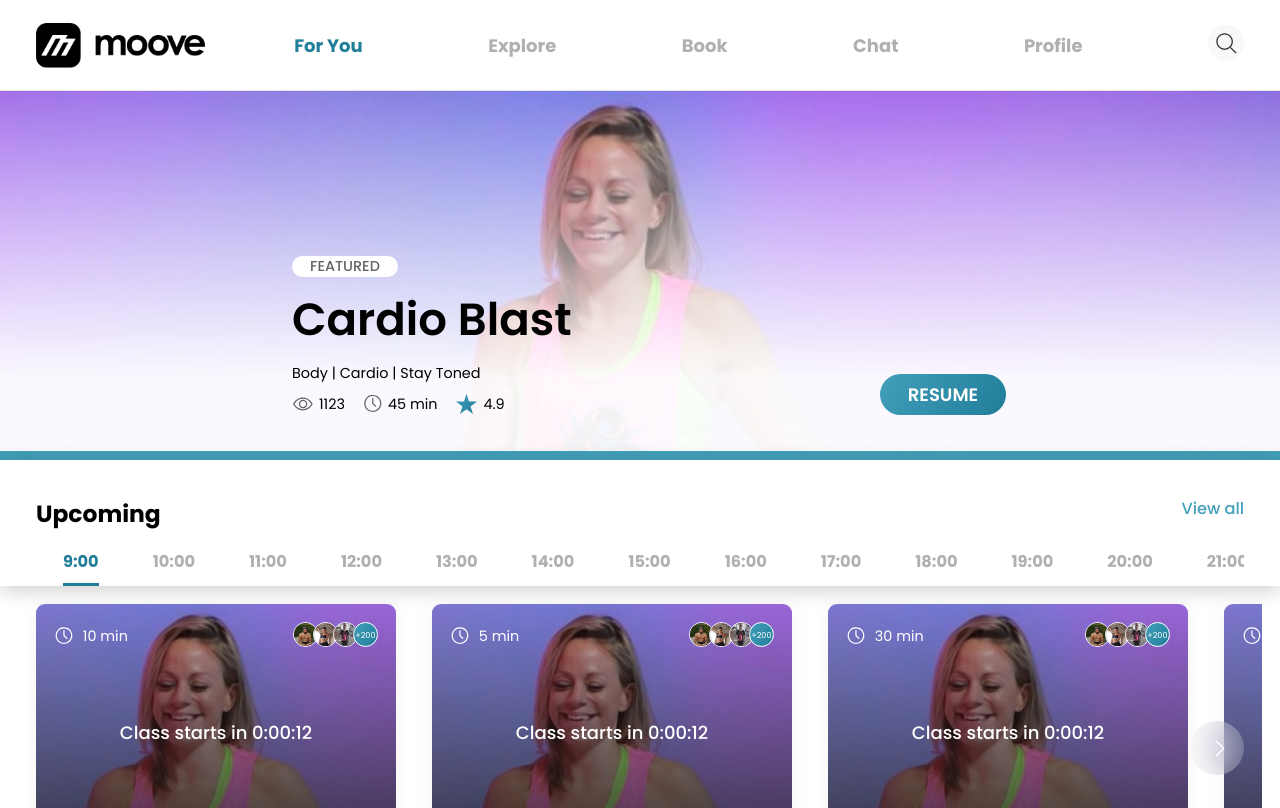
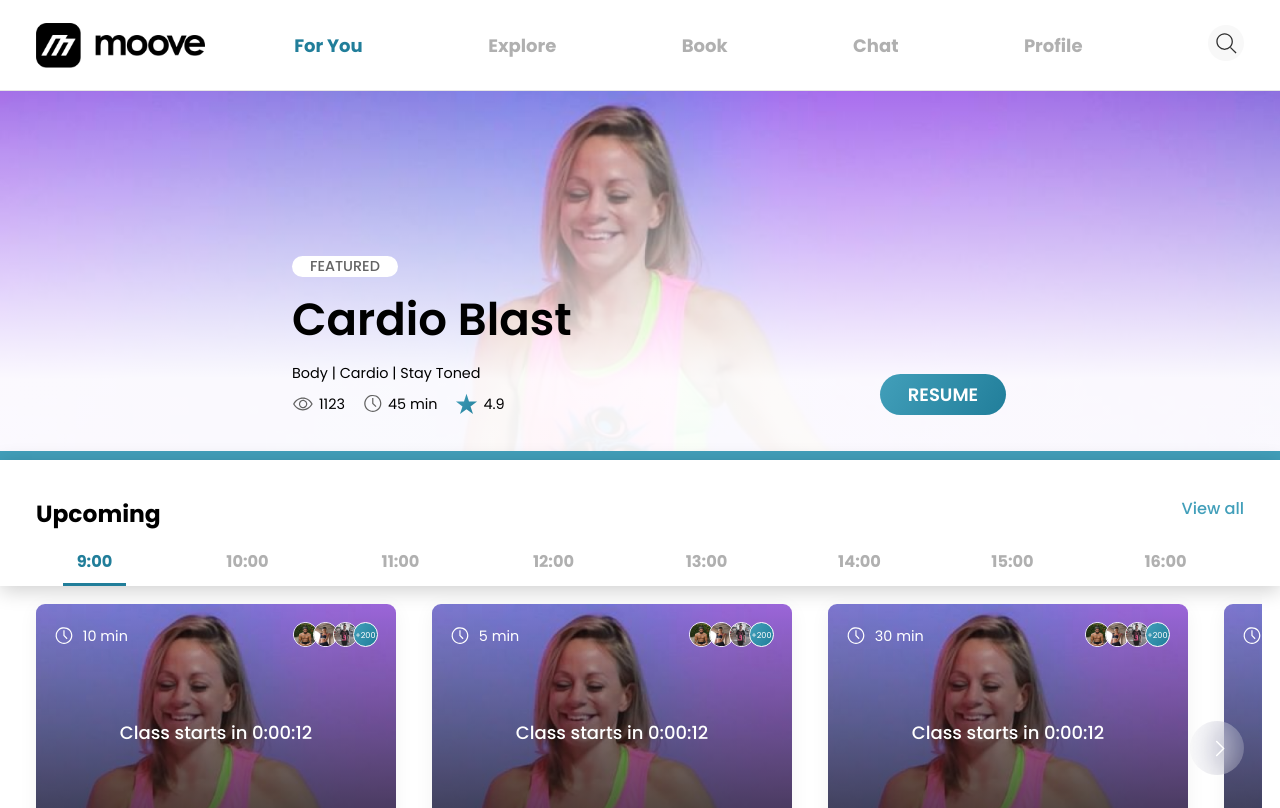
Before and after one commit to Andryha-Step/fit-app, a React (Create React App) app: page /app/forYou in a window 1280 px wide. Shown: the top 808 px of the page. Built offline with nearby package versions, Linux system fonts and the light colour scheme.

Commit message:
added scroll in category tab switcher

```diff
--- a/src/components/Atoms/TabSwitcher.tsx
+++ b/src/components/Atoms/TabSwitcher.tsx
@@ -162,7 +162,7 @@ const StyledTabSwitcher = styled.div<{ flex?: string, withScroll?: boolean, layo
     /* margin-bottom: 1rem; */
 
     ${p => p.withScroll ? `
-        overflow-x: scroll;
+        // overflow-x: scroll;
         justify-content: flex-start;
 
         &::-webkit-scrollbar {
@@ -241,6 +241,9 @@ const StyledTitle = styled(Title) <{
 }>`
     ${p => p.visualStyle === 'text-vertical-padding' && `
         padding: 0.5rem 0;
+        margin-right: 2rem;
+        min-width: 3.5rem;
+        text-align: center;
     `}
 
     ${p => p.borderIndicatior && `
--- a/src/components/Blocks/Category.tsx
+++ b/src/components/Blocks/Category.tsx
@@ -28,6 +28,7 @@ export default function Category(props: CategoryProps): JSX.Element {
 
     const { children, link, title, tabs, currentTab, onSwitch, style, subtitle, noScroll, cardMinWidth, titleProps } = props
     const scrollContainerRef: React.RefObject<HTMLDivElement> = useRef(null)
+    const tabSwitcherContainerRef: React.RefObject<HTMLDivElement & { cardNumber?: number }> = useRef(null);
 
     const {
         leftArrow,
@@ -67,21 +68,37 @@ export default function Category(props: CategoryProps): JSX.Element {
     }
 
     function onContainerScroll(e: React.UIEvent<HTMLDivElement>) {
-
-        // const target = e.target as HTMLDivElement
+        console.log(e);
+        const target = e.target as HTMLDivElement
 
         // if (!scrollContainerRef) return;
         // // target.scrollWidth target.clientWidth target.scrollLeft
 
-        // const card = scrollContainerRef.current?.getElementsByTagName('div')[0]
-        // if (card) {
-        //     const style = getComputedStyle(card);
-        //     const cardMarginHorizontal = parseInt(style.marginLeft) + parseInt(style.marginRight);
-        //     const cardWidth = card?.offsetWidth
-        //     const cardFullWidth = cardWidth + cardMarginHorizontal
+        const card = target.getElementsByTagName('div')[0]
+        if (card) {
+            const style = getComputedStyle(card);
+            const cardMarginHorizontal = parseInt(style.marginLeft) + parseInt(style.marginRight);
+            const cardWidth = card?.offsetWidth
+            const cardFullWidth = cardWidth + cardMarginHorizontal
+            if (tabs) {
+                // console.log(tabs, tabs[~~(target.scrollLeft / cardFullWidth)], ~~(target.scrollLeft / cardFullWidth))
+                tabSwitcher.setTab(tabs[~~(target.scrollLeft / cardFullWidth)].id)
+            }
 
-        //     scrollContainerRef.current?.scrollTo
-        // }
+            // scroll to right time
+            if (tabSwitcherContainerRef.current) {
+                const timeTab = tabSwitcherContainerRef.current.getElementsByTagName('div')[0].getElementsByTagName('div')[0]
+                const style = getComputedStyle(timeTab);
+                const timeMarginHorizontal = parseInt(style.marginLeft) + parseInt(style.marginRight);
+                const timeWidth = timeTab.offsetWidth
+                const timeFullWidth = timeWidth + timeMarginHorizontal
+                console.log(timeWidth, timeMarginHorizontal, timeFullWidth);
+                if (tabSwitcherContainerRef.current.cardNumber !== ~~(target.scrollLeft / cardFullWidth)) {
+                    tabSwitcherContainerRef.current.cardNumber = ~~(target.scrollLeft / cardFullWidth)
+                    tabSwitcherContainerRef.current.scrollLeft = tabSwitcherContainerRef.current.cardNumber * timeFullWidth - 50;
+                }
+            }
+        }
 
         onContainerScrollArrows && onContainerScrollArrows(e)
     }
@@ -104,10 +121,14 @@ export default function Category(props: CategoryProps): JSX.Element {
                 }
                 {
                     tabs && currentTab &&
-                    <TabSwitcher
-                        {...tabSwitcher.tabSwitcherProps}
-                        fontSize={'0.9rem'}
-                    />
+                    <TabSwitcherContainer
+                        ref={tabSwitcherContainerRef}
+                    >
+                        <TabSwitcher
+                            {...tabSwitcher.tabSwitcherProps}
+                            fontSize={'0.9rem'}
+                        />
+                    </TabSwitcherContainer>
                     // <TabSwitcher
                     //     containerRef={SwitcherContainerRef}
                     //     tabs={tabs}
@@ -227,28 +248,12 @@ const ArrowContainer = styled.div<{ hide?: boolean, left?: boolean }>`
     }
 `
 
-// const CategorySwitcherStyle = createGlobalStyle`
-//     .category-switcher {
-//         height: 100%;
-//     }
+const TabSwitcherContainer = styled.div`
+    max-width: 100%;
+    overflow-x: scroll;
+    scroll-behavior: smooth;
 
-//     .category-switcher-tab {
-//         margin: 0 1.5rem;
-//         font-size: 0.9rem;
-//         font-weight: 400;
-//     }
-
-//     .category-switcher-tab > span {
-//         padding: 0.5rem 0;
-//     }
-
-//     .category-switcher::-webkit-scrollbar {
-//         display: none;
-//     }
-
-//     @media screen and (min-width: 900px) {
-//         .category-switcher-tab {
-//             margin: 0 4rem;
-//         }
-//     }
-// `
+    &::-webkit-scrollbar {
+        display: none;
+    }
+`
```
